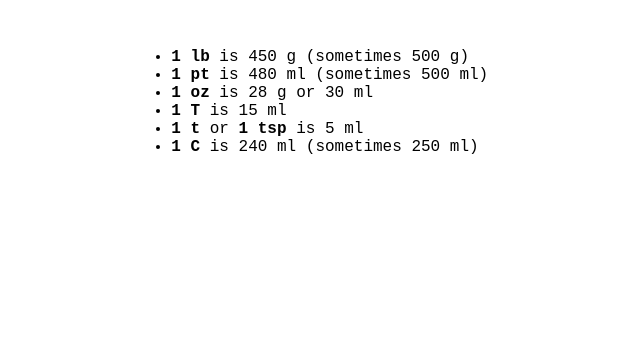
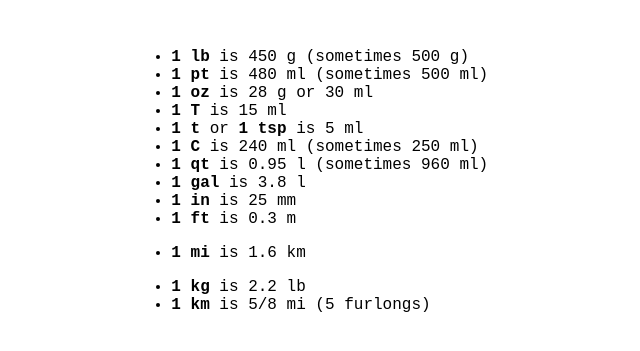
Before and after one commit to popempire/hjhw, a Jekyll site: the page built from units-measures.md, in a window 1280 px wide. Shown: the top 351 px of the page, without its empty margins (163-803 px from the left). Built offline with Jekyll 4.4.1, drawn with Linux system fonts in a browser that asks for light colours.

Commit message:
Update units-measures.md

```diff
--- a/units-measures.md
+++ b/units-measures.md
@@ -11,3 +11,11 @@ permalink: units/
  - __1 t__ or
    __1 tsp__ is 5 ml
  - __1 C__  is 240 ml (sometimes 250 ml)
+ - __1 qt__ is 0.95 l (sometimes 960 ml)
+ - __1 gal__ is 3.8 l
+ - __1 in__ is 25 mm
+ - __1 ft__ is 0.3 m
+ - __1 mi__ is 1.6 km
+
+ - __1 kg__ is 2.2 lb
+ - __1 km__ is 5/8 mi (5 furlongs)
```
